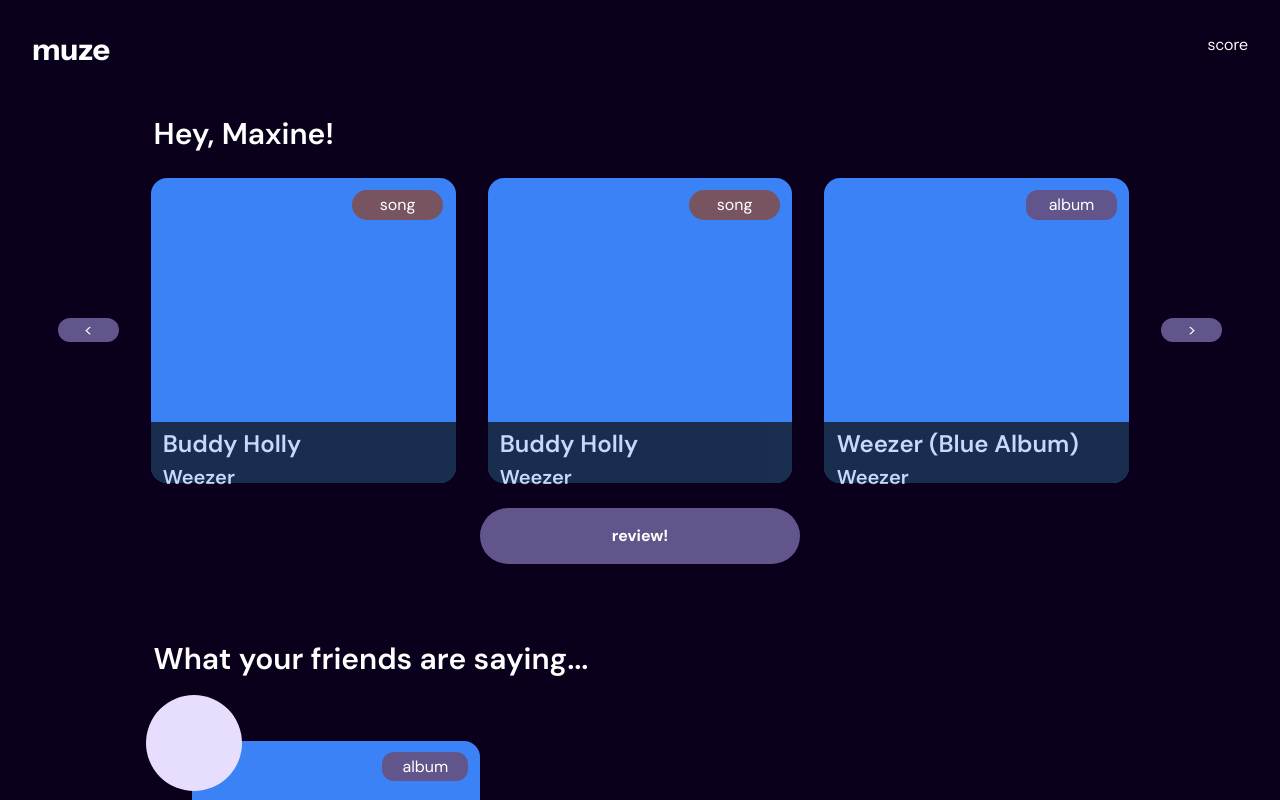
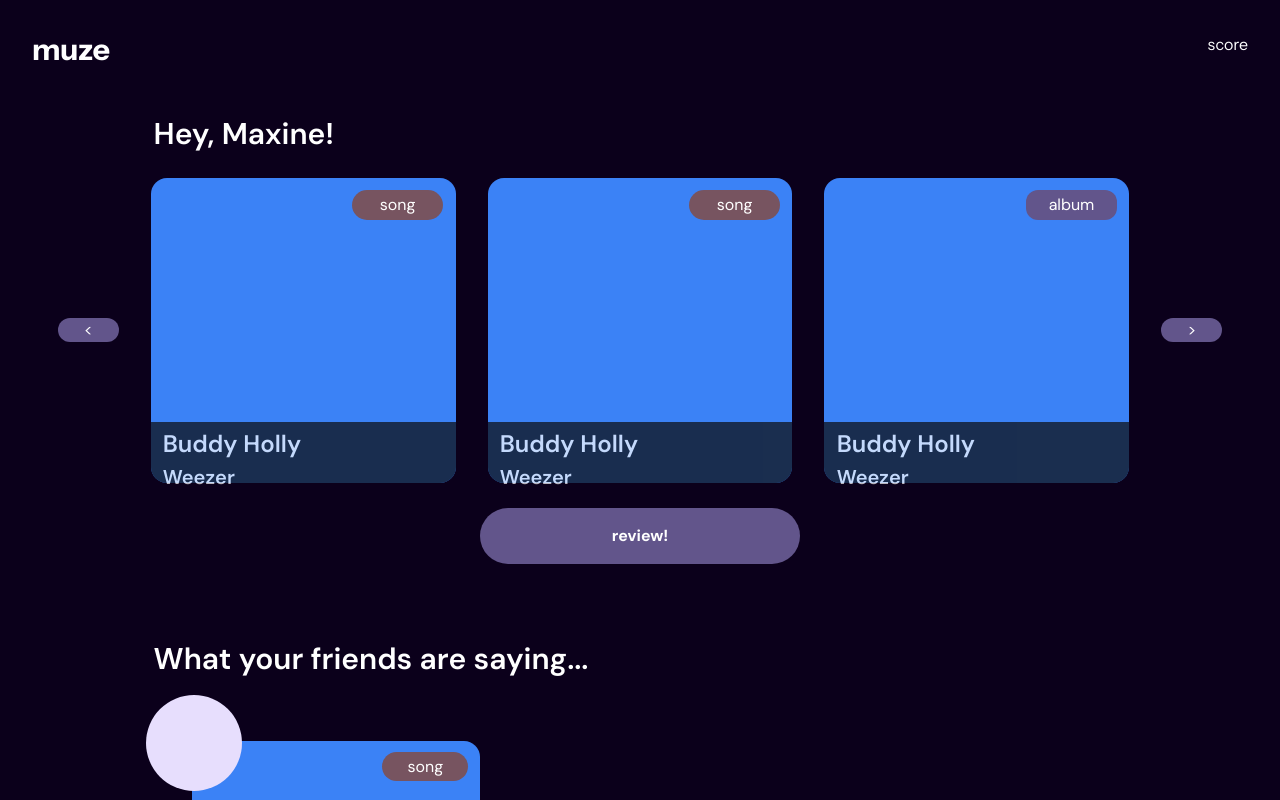
Before and after one commit to theamandawang/Muze, a Next.js app in the folder muze/: page /dashboard in a window 1280 px wide. Shown: the top 800 px of the page. Built offline with nearby package versions, Linux system fonts and the light colour scheme.

Commit message:
fix: turned album art into a component to clean up the code

```diff
--- a/muze/src/app/dashboard/page.tsx
+++ b/muze/src/app/dashboard/page.tsx
@@ -1,3 +1,5 @@
+import AlbumArt from "@/components/album_art/album_art"
+
 export default function Dashboard(){
     return (
         <div className="grid grid-flow-row auto-rows-max">
@@ -8,33 +10,9 @@
                 <div className="bg-primary h-6 rounded-full text-center">
                     &lt;
                 </div>
-                <div className="relative bg-blue-500 aspect-square rounded-2xl">
-                    <div className="absolute bg-secondary rounded-full text-center place-content-center h-[10%] w-[30%] top-[4%] right-[4%]">
-                        song
-                    </div>
-                    <div className="absolute h-1/5 w-full bg-stone-950 bottom-0 rounded-b-2xl opacity-70">
-                        <h2 className="font-semibold ml-[4%] mt-[2%] text-2xl">Buddy Holly</h2>
-                        <h2 className=" font-semibold ml-[4%] mt-[1%] text-xl">Weezer</h2>
-                    </div>
-                </div>
-                <div className="relative bg-blue-500 aspect-square rounded-2xl">
-                    <div className="absolute bg-secondary rounded-full text-center place-content-center h-[10%] w-[30%] top-[4%] right-[4%]">
-                        song
-                    </div>
-                    <div className="absolute h-1/5 w-full bg-stone-950 bottom-0 rounded-b-2xl opacity-70">
-                        <h2 className="font-semibold ml-[4%] mt-[2%] text-2xl">Buddy Holly</h2>
-                        <h2 className=" font-semibold ml-[4%] mt-[1%] text-xl">Weezer</h2>
-                    </div>
-                </div>
-                <div className="relative bg-blue-500 aspect-square rounded-2xl">
-                    <div className="absolute bg-primary rounded-xl text-center place-content-center h-[10%] w-[30%] top-[4%] right-[4%]">
-                        album
-                    </div>
-                    <div className="absolute h-1/5 w-full bg-stone-950 bottom-0 rounded-b-2xl opacity-70">
-                        <h2 className="font-semibold ml-[4%] mt-[2%] text-2xl">Weezer (Blue Album)</h2>
-                        <h2 className=" font-semibold ml-[4%] mt-[1%] text-xl">Weezer</h2>
-                    </div>
-                </div>
+                <AlbumArt hasTitle={true} hasTypeSticker={true} type="song"/>
+                <AlbumArt hasTitle={true} hasTypeSticker={true} type="song"/>
+                <AlbumArt hasTitle={true} hasTypeSticker={true} type="album"/>
                 <div className="bg-primary h-6 rounded-full text-center">
                     &gt;
                 </div>
@@ -46,16 +24,7 @@
                 <span className="text-3xl font-semibold">What your friends are saying...</span>
             </div>
             <div className="grid grid-cols grid-cols-[2fr_4fr] px-[15%] gap-8 mt-[5%] items-center">
-                <div className="relative bg-blue-500 aspect-square rounded-2xl">
-                    <div className="absolute aspect-square rounded-full bg-tertiary -top-[16%] -left-[16%] w-1/3"></div>
-                    <div className="absolute bg-primary rounded-xl text-center place-content-center h-[10%] w-[30%] top-[4%] right-[4%]">
-                        album
-                    </div>
-                    <div className="absolute h-1/5 w-full bg-stone-950 bottom-0 rounded-b-2xl opacity-70">
-                        <h2 className="font-semibold ml-[4%] mt-[2%] text-2xl">Weezer (Blue Album)</h2>
-                        <h2 className=" font-semibold ml-[4%] mt-[1%] text-xl">Weezer</h2>
-                    </div>
-                </div>
+                <AlbumArt hasTitle={true} hasProfileSticker={true} hasTypeSticker={true} type="song"/>
             </div>
         </div>
     )
--- /dev/null
+++ b/muze/src/components/album_art/album_art.tsx
@@ -0,0 +1,28 @@
+interface AlbumArtProps {
+    hasTitle?: boolean;
+    hasProfileSticker?: boolean;
+    hasTypeSticker?: boolean;
+    type?: "song" | "album";
+}
+export default function AlbumArt({ hasTitle = false, hasProfileSticker = false, hasTypeSticker = false, type }: AlbumArtProps) {
+
+    return (
+        <div className="relative bg-blue-500 aspect-square rounded-2xl">
+            {hasProfileSticker && (
+                <div className="absolute aspect-square rounded-full bg-tertiary -top-[16%] -left-[16%] w-1/3"></div>
+            )}
+            {hasTypeSticker && type === "song" && (
+                <div className="absolute bg-secondary rounded-full text-center place-content-center h-[10%] w-[30%] top-[4%] right-[4%]">song</div>
+            )}
+            {hasTypeSticker && type === "album" && (
+                <div className="absolute bg-primary rounded-xl text-center place-content-center h-[10%] w-[30%] top-[4%] right-[4%]">album</div>
+            )}
+            {hasTitle && (
+                <div className="absolute h-1/5 w-full bg-stone-950 bottom-0 rounded-b-2xl opacity-70">
+                    <h2 className="font-semibold ml-[4%] mt-[2%] text-2xl">Buddy Holly</h2>
+                    <h2 className=" font-semibold ml-[4%] mt-[1%] text-xl">Weezer</h2>
+                </div>
+            )}
+        </div>
+    )
+}
```
